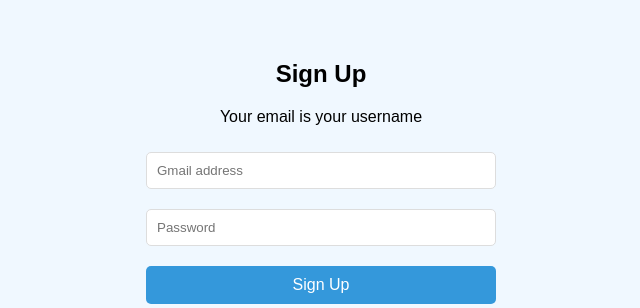
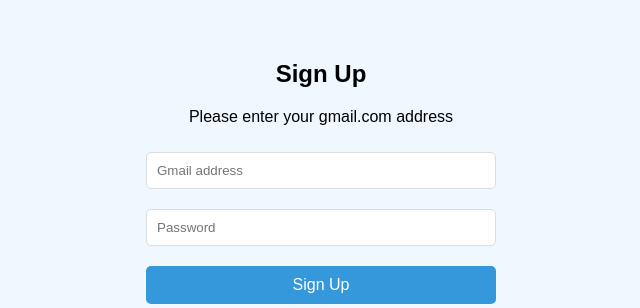
Before and after one commit to nike2410/Advanced_ISD_Project, a Flask app: page /signup in a window 1280 px wide. Shown: the top 308 px of the page, without its empty margins (319-959 px from the left). Run offline with Flask 3, Linux system fonts and the light colour scheme.

Commit message:
fixed typo

```diff
--- a/templates/signup.html
+++ b/templates/signup.html
@@ -11,7 +11,7 @@
 <body>
     <div class="auth-form-container">
         <h2>Sign Up</h2>
-        <p>Your email is your username</p>
+        <p>Please enter your gmail.com address</p>
 
         <form method="post" class="auth-form">
             <input type="email" name="username" placeholder="Gmail address"
```
